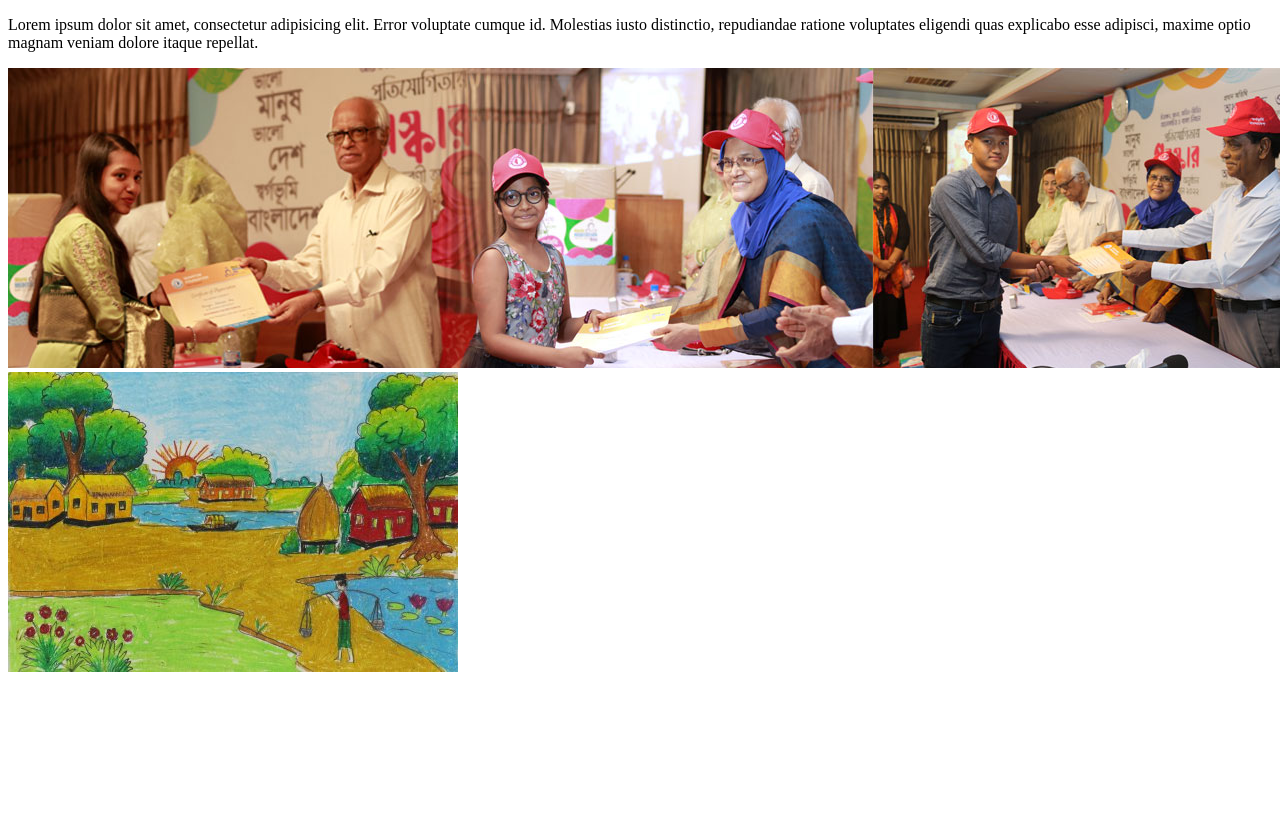
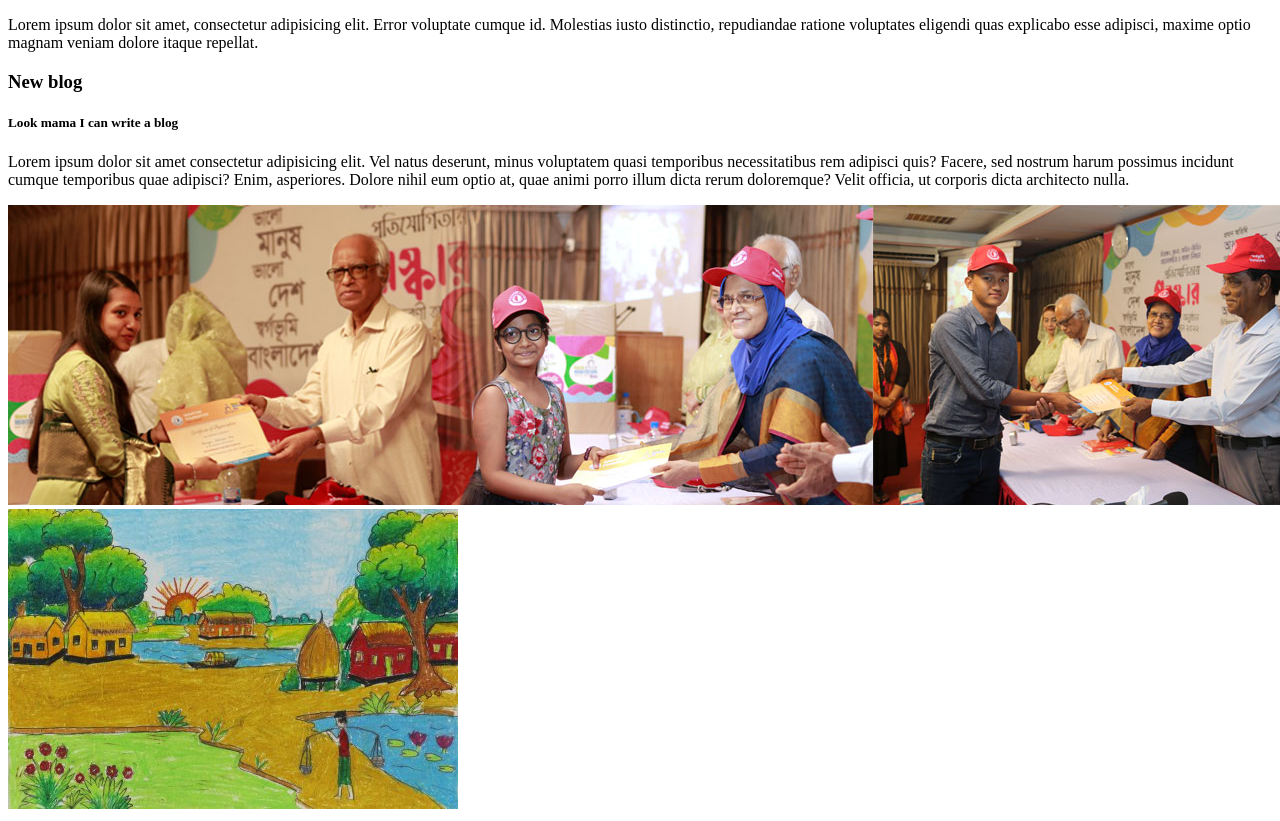
Before and after one commit to almasoud49/my-third-repo, a plain HTML site: page index.html in a window 1280 px wide. Shown: the top 821 px of the page. Before the commit the page ends 800 px from the top, so only its background shows below. Drawn offline with Linux system fonts and the light colour scheme.

Commit message:
New blog added

```diff
--- a/index.html
+++ b/index.html
@@ -4,10 +4,15 @@
     <meta charset="UTF-8">
     <meta http-equiv="X-UA-Compatible" content="IE=edge">
     <meta name="viewport" content="width=device-width, initial-scale=1.0">
-    <title>Document</title>
+    <title>Documented</title>
 </head>
 <body>
    <p>Lorem ipsum dolor sit amet, consectetur adipisicing elit. Error voluptate cumque id. Molestias iusto distinctio, repudiandae ratione voluptates eligendi quas explicabo esse adipisci, maxime optio magnam veniam dolore itaque repellat.</p>
+   <div>
+    <h3>New blog</h3>
+    <h5>Look mama I can write a blog</h5>
+    <p>Lorem ipsum dolor sit amet consectetur adipisicing elit. Vel natus deserunt, minus voluptatem quasi temporibus necessitatibus rem adipisci quis? Facere, sed nostrum harum possimus incidunt cumque temporibus quae adipisci? Enim, asperiores. Dolore nihil eum optio at, quae animi porro illum dicta rerum doloremque? Velit officia, ut corporis dicta architecto nulla.</p>
+   </div>
    <img src="image1.jpg" alt="">
    <img src="image.jpg" alt="">
 </body>
```
